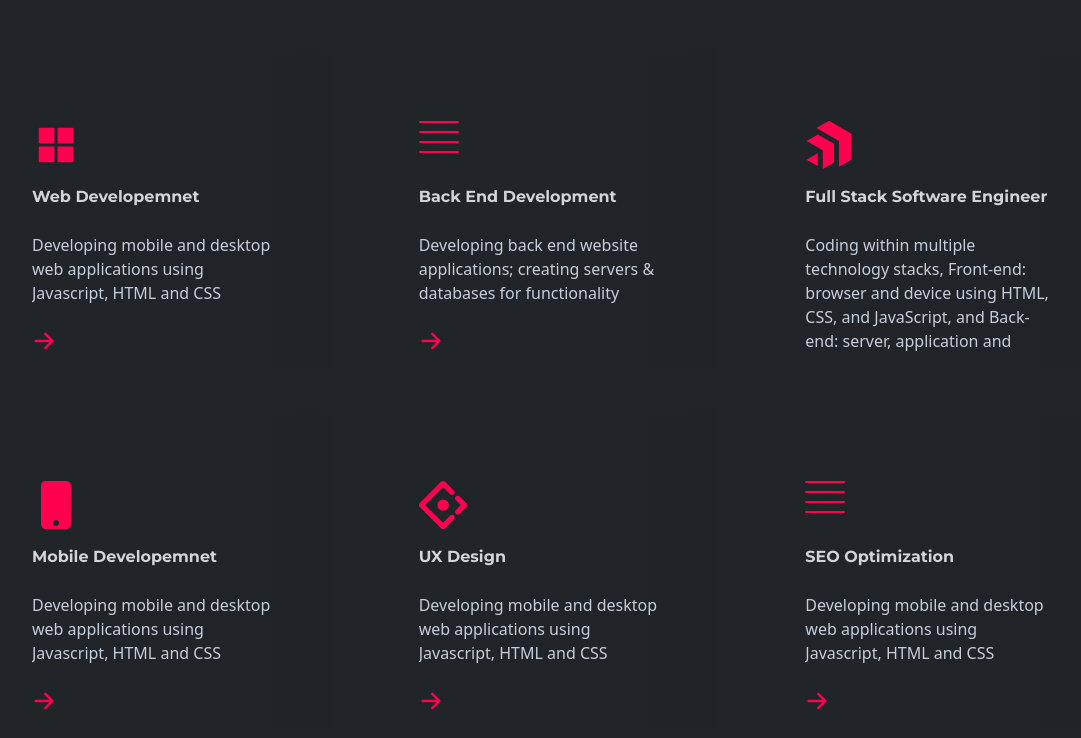
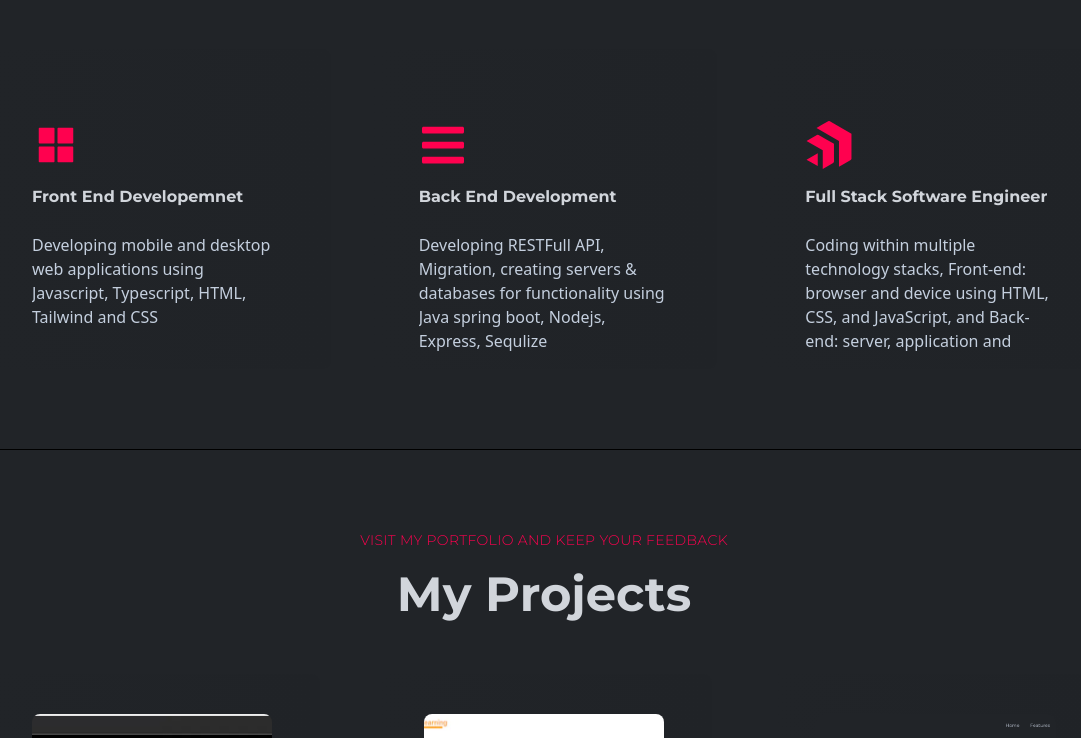
Before and after one commit to getuengda/getu_portfolioV2, a React (Create React App) app: page / in a window 1280 px wide. Shown: the part 1120-1858 px from the top of the page, without its empty margins (96-1177 px from the left). Built offline with nearby package versions, Linux system fonts and the light colour scheme.

Commit message:
update features and tesimonial

```diff
--- a/src/components/features/Features.js
+++ b/src/components/features/Features.js
@@ -1,8 +1,8 @@
 import React from 'react'
 import Title from '../layouts/Title'
 import Card from './Card'
-import { SiAntdesign, SiProgress } from 'react-icons/si'
-import { FaMobile, FaBars } from 'react-icons/fa'
+import { SiProgress } from 'react-icons/si'
+import { FaBars } from 'react-icons/fa'
 import { AiFillAppstore } from 'react-icons/ai'
 
 const Features = () => {
@@ -14,14 +14,14 @@ const Features = () => {
       <Title title="Features" des="What I Do"/>
       <div className="grid grid-cols-3 gap-10">
         <Card
-          title="Web Developemnet"
-          des="Developing mobile and desktop web applications using Javascript, HTML and CSS"
+          title="Front End Developemnet"
+          des="Developing mobile and desktop web applications using Javascript, Typescript, HTML, Tailwind and CSS"
           icons={<AiFillAppstore />}
         />
         <Card
           title="Back End Development"
-          des="Developing back end website applications; creating servers & databases for functionality"
-          // icons={<FaBars />}
+          des="Developing RESTFull API, Migration, creating servers & databases for functionality using Java spring boot, Nodejs, Express, Sequlize"
+          icons={<FaBars />}
           />
         <Card
           title="Full Stack Software Engineer"
@@ -29,20 +29,6 @@ const Features = () => {
           CSS, and JavaScript, and Back-end: server, application and database using Java & Spring Boot."
           icons={<SiProgress />}
         />
-        <Card
-          title="Mobile Developemnet"
-          des="Developing mobile and desktop web applications using Javascript, HTML and CSS"
-          icons={<FaMobile />}
-        />
-        <Card
-          title="UX Design"
-          des="Developing mobile and desktop web applications using Javascript, HTML and CSS"
-          icons={<SiAntdesign />}
-        />
-        <Card
-          title="SEO Optimization"
-          des="Developing mobile and desktop web applications using Javascript, HTML and CSS"
-        />
       </div>
     </section>
   )
--- a/src/components/testimonial/Testimonial.js
+++ b/src/components/testimonial/Testimonial.js
@@ -168,10 +168,10 @@ const [dotActive, setDotActive] = useState(0);
                             <div className="flex justify-between items-center py-6 border-b-2 border-b-gray-900">
                                 <div>
                                     <h3 className="text-2xl font-medium tracking-wide">
-                                    Full-stack application developer
+                                    Full-stack Software Engineer
                                     </h3>
                                     <p className="text-base text-gray-400 mt-3">
-                                        Via Upwork - Apr 6, 2017 - Mar 27, 2021
+                                     Via Upwork - March 11, 2022 - to Present
                                     </p>
                                 </div>
                                 <div className="text-yellow-500 flex gap-1">
@@ -183,10 +183,10 @@ const [dotActive, setDotActive] = useState(0);
                                 </div>
                             </div>
                                 <p className="text-base font-titleFont text-gray-400 font-medium tracking-wide leading-6">
-                                Getu worked under my direct supervision in a development team as a full stack engineer, contributing to a very large and complex product codebase.
-                                During his time with us, he demonstrated solid software engineering fundamentals, used of modern development tools and patterns,
-                                and worked both independently and in pair programming formats. I found Getu to be inquisitive, thoughtful, and willing to try, fail,
-                                and learn along the way.I wish Getu the best as he continues his SWE journey and continues to grow and develop his expertise.
+                                Lorem ipsum dolor sit amet, consectetur adipiscing elit, sed do eiusmod tempor incididunt ut labore et dolore magna aliqua.
+                                Ut enim ad minim veniam, quis nostrud exercitation ullamco laboris nisi ut aliquip ex ea commodo consequat.
+                                Duis aute irure dolor in reprehenderit in voluptate velit esse cillum dolore eu fugiat nulla pariatur.
+                                Excepteur sint occaecat cupidatat non proident, sunt in culpa qui officia deserunt mollit anim id est laborum.
                                 </p>
                         </div>
                     </div>
@@ -233,10 +233,10 @@ const [dotActive, setDotActive] = useState(0);
                                 </div>
                             </div>
                                 <p className="text-base font-titleFont text-gray-400 font-medium tracking-wide leading-6">
-                                Getu took fullstack Engineer Professional upgrading courses under my direct my cotaching and supervision in a development team as a full stack engineer,
-                                participating in multiple project developemt independently and in collaboration with team. During this training period, he demonstrated solid software engineering fundamentals, used of modern development tools and patterns,
-                                and worked both independently and in pair programming formats. I found Getu to be inquisitive, thoughtful, and willing to try, fail,
-                                and learn along the way.I wish Getu the best as he continues his SWE journey and continues to grow and develop his expertise.
+                                Lorem ipsum dolor sit amet, consectetur adipiscing elit, sed do eiusmod tempor incididunt ut labore et dolore magna aliqua.
+                                Ut enim ad minim veniam, quis nostrud exercitation ullamco laboris nisi ut aliquip ex ea commodo consequat.
+                                Duis aute irure dolor in reprehenderit in voluptate velit esse cillum dolore eu fugiat nulla pariatur.
+                                Excepteur sint occaecat cupidatat non proident, sunt in culpa qui officia deserunt mollit anim id est laborum.
                                 </p>
                         </div>
                     </div>
@@ -283,10 +283,10 @@ const [dotActive, setDotActive] = useState(0);
                                 </div>
                             </div>
                                 <p className="text-base font-titleFont text-gray-400 font-medium tracking-wide leading-6">
-                                Getu worked under my direct supervision as a coach in a development team as a full stack engineer, contributing to a very large and complex product codebase.
-                                During his time with us, he demonstrated solid software engineering fundamentals, used of modern development tools and patterns,
-                                and worked both independently and in pair programming formats. I found Getu to be inquisitive, thoughtful, and willing to try, fail,
-                                and learn along the way.I wish Getu the best as he continues his SWE journey and continues to grow and develop his expertise.
+                                Lorem ipsum dolor sit amet, consectetur adipiscing elit, sed do eiusmod tempor incididunt ut labore et dolore magna aliqua.
+                                Ut enim ad minim veniam, quis nostrud exercitation ullamco laboris nisi ut aliquip ex ea commodo consequat.
+                                Duis aute irure dolor in reprehenderit in voluptate velit esse cillum dolore eu fugiat nulla pariatur.
+                                Excepteur sint occaecat cupidatat non proident, sunt in culpa qui officia deserunt mollit anim id est laborum.
                                 </p>
                         </div>
                     </div>
@@ -333,10 +333,10 @@ const [dotActive, setDotActive] = useState(0);
                                 </div>
                             </div>
                                 <p className="text-base font-titleFont text-gray-400 font-medium tracking-wide leading-6">
-                                Getu worked under my direct supervision as a coach in a development team as a full stack engineer, contributing to a very large and complex product codebase.
-                                During his time with us, he demonstrated solid software engineering fundamentals, used of modern development tools and patterns,
-                                and worked both independently and in pair programming formats. I found Getu to be inquisitive, thoughtful, and willing to try, fail,
-                                and learn along the way.I wish Getu the best as he continues his SWE journey and continues to grow and develop his expertise.
+                                Lorem ipsum dolor sit amet, consectetur adipiscing elit, sed do eiusmod tempor incididunt ut labore et dolore magna aliqua.
+                                Ut enim ad minim veniam, quis nostrud exercitation ullamco laboris nisi ut aliquip ex ea commodo consequat.
+                                Duis aute irure dolor in reprehenderit in voluptate velit esse cillum dolore eu fugiat nulla pariatur.
+                                Excepteur sint occaecat cupidatat non proident, sunt in culpa qui officia deserunt mollit anim id est laborum.
                                 </p>
                         </div>
                     </div>
```
